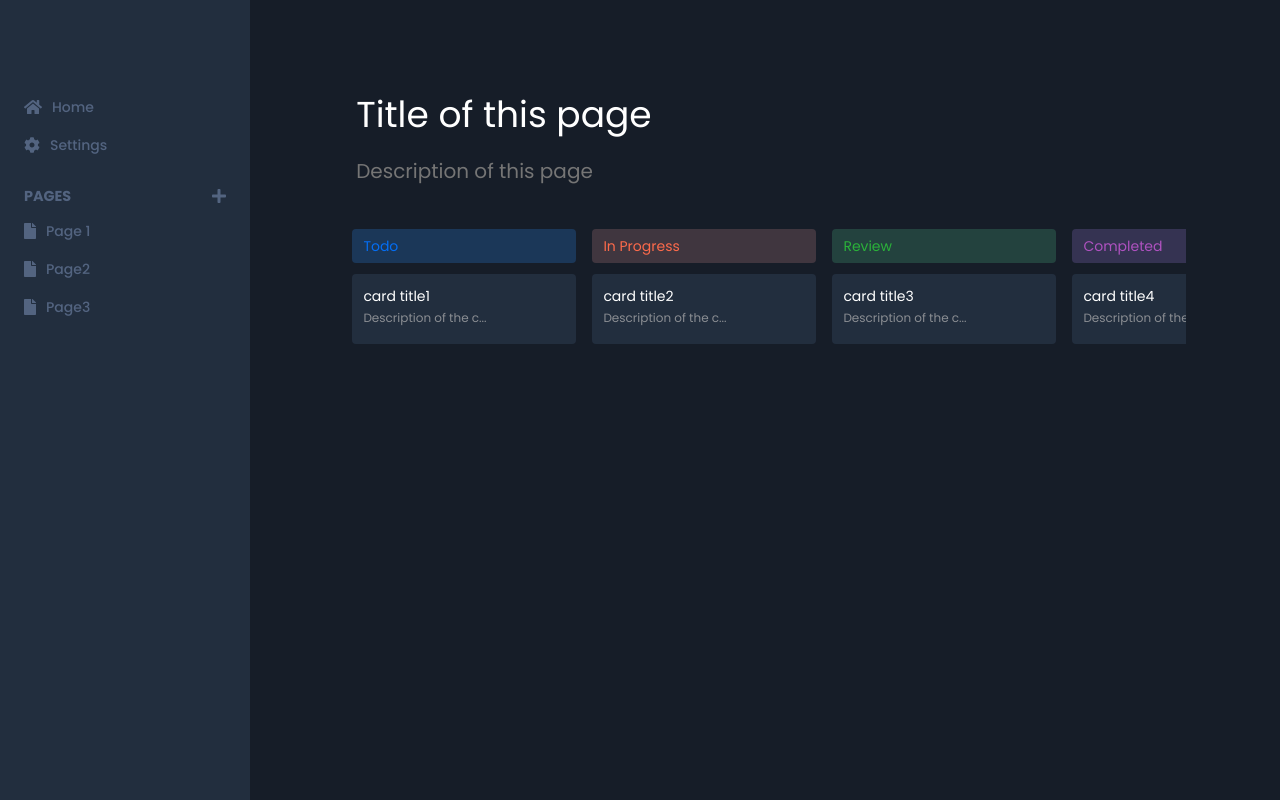
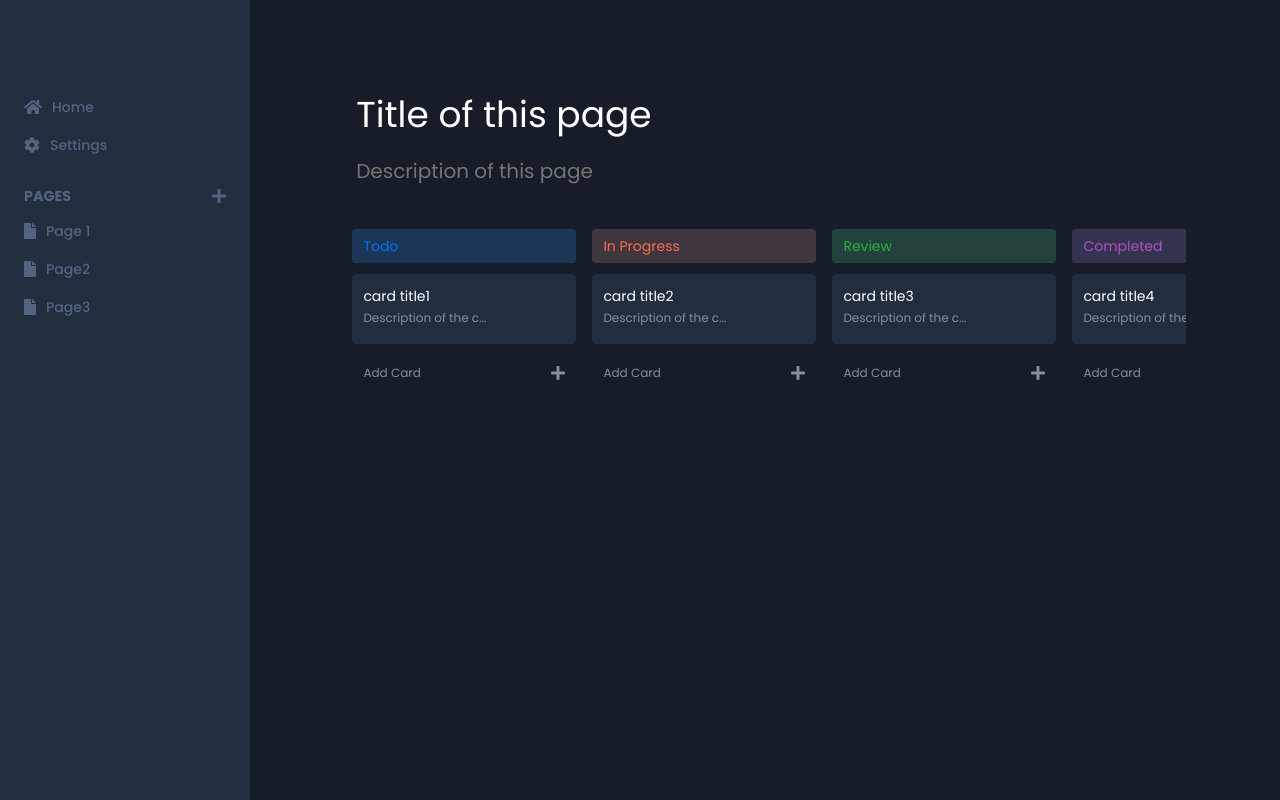
Before and after one commit to riteshsp2000/kanban, a Gatsby site: page / in a window 1280 px wide. Built offline with nearby package versions, Linux system fonts and the light colour scheme; Gatsby itself is replaced by a stand-in of ours.

Commit message:
feat: create add card component

```diff
--- /dev/null
+++ b/src/components/AddCard.tsx
@@ -0,0 +1,51 @@
+import React from 'react';
+
+// Libraries
+import styled from 'styled-components';
+import { FontAwesomeIcon } from '@fortawesome/react-fontawesome';
+import { faPlus } from '@fortawesome/free-solid-svg-icons';
+
+// Components
+import { Body2 } from '.';
+
+// State Handlers
+import { usePageDetails } from '../store/contexts/PageDetailsProvider';
+import { PAGE_DETAILS } from '../store/types/pageDetails.action';
+
+const Container = styled.div`
+  width: 100%;
+  margin-top: 12px;
+  padding: 0.5rem 0.7rem;
+  border-radius: 4px;
+  background-color: transparent;
+
+  display: flex;
+  align-items: center;
+  justify-content: space-between;
+
+  &:hover {
+    background-color: rgba(34, 46, 62, 0.4);
+    cursor: pointer;
+  }
+`;
+
+const AddCard: React.FC<{ columnId: string }> = ({ columnId }) => {
+  const [, dispatch] = usePageDetails();
+
+  const onClick = () =>
+    dispatch({
+      type: PAGE_DETAILS.ADD_NEW_CARD,
+      payload: {
+        column: columnId,
+      },
+    });
+
+  return (
+    <Container onClick={onClick}>
+      <Body2 style={{ padding: 0, margin: 0 }}>Add Card</Body2>
+      <FontAwesomeIcon icon={faPlus} color={'var(--color-secondary)'} size='1x' />
+    </Container>
+  );
+};
+
+export default AddCard;
--- a/src/components/CardsColumn.tsx
+++ b/src/components/CardsColumn.tsx
@@ -8,6 +8,7 @@ import { Droppable, Draggable } from 'react-beautiful-dnd';
 import { SectionTitle, Card, Modal } from '.';
 import { usePageDetails } from '../store/contexts/PageDetailsProvider';
 import { PAGE_DETAILS } from '../store/types/pageDetails.action';
+import AddCard from './AddCard';
 
 const ColumnContainer = styled.div`
   display: inline-block;
@@ -76,6 +77,7 @@ const CardsColumn: React.FC<CardsColumnProps> = ({ column, tasks, index }) => {
                   </React.Fragment>
                 ))}
                 {provided.placeholder}
+                <AddCard columnId={column.id} />
               </div>
             )}
           </Droppable>
--- a/src/store/reducers/pageDetails.reducer.ts
+++ b/src/store/reducers/pageDetails.reducer.ts
@@ -58,6 +58,32 @@ export default function pageDetailsReducer(
         },
       };
 
+    case PAGE_DETAILS.ADD_NEW_CARD:
+      return {
+        ...state,
+        notes: {
+          ...state.notes,
+          tasks: {
+            ...state.notes.tasks,
+            [`task-${Object.keys(state.notes.tasks).length + 1}`]: {
+              id: `task-${Object.keys(state.notes.tasks).length + 1}`,
+              title: undefined,
+              description: undefined,
+            },
+          },
+          columns: {
+            ...state.notes.columns,
+            [action.payload.column]: {
+              ...state.notes.columns[action.payload.column],
+              taskIds: [
+                ...state.notes.columns[action.payload.column].taskIds,
+                `task-${Object.keys(state.notes.tasks).length + 1}`,
+              ],
+            },
+          },
+        },
+      };
+
     default:
       return state;
   }
--- a/src/store/types/pageDetails.action.ts
+++ b/src/store/types/pageDetails.action.ts
@@ -81,6 +81,7 @@ export enum PAGE_DETAILS {
   UPDATE_SELECTED_NOTE = 'Update the selected note',
   UPDATE_PAGE_TITLE = 'Update page title',
   UPDATE_PAGE_DESCRIPTION = 'Update page description',
+  ADD_NEW_CARD = 'Add New card in column',
 }
 
 export interface UpdatePageTitle {
@@ -118,10 +119,18 @@ export interface UpdateNoteDescription {
   };
 }
 
+export interface AddNewCard {
+  type: PAGE_DETAILS.ADD_NEW_CARD;
+  payload: {
+    column: string;
+  };
+}
+
 export type ActionType =
   | UpdatePageTitle
   | UpdatePageDescription
   | UpdatNotePostion
   | SelectNote
   | UpdateNoteTitle
-  | UpdateNoteDescription;
+  | UpdateNoteDescription
+  | AddNewCard;
```
